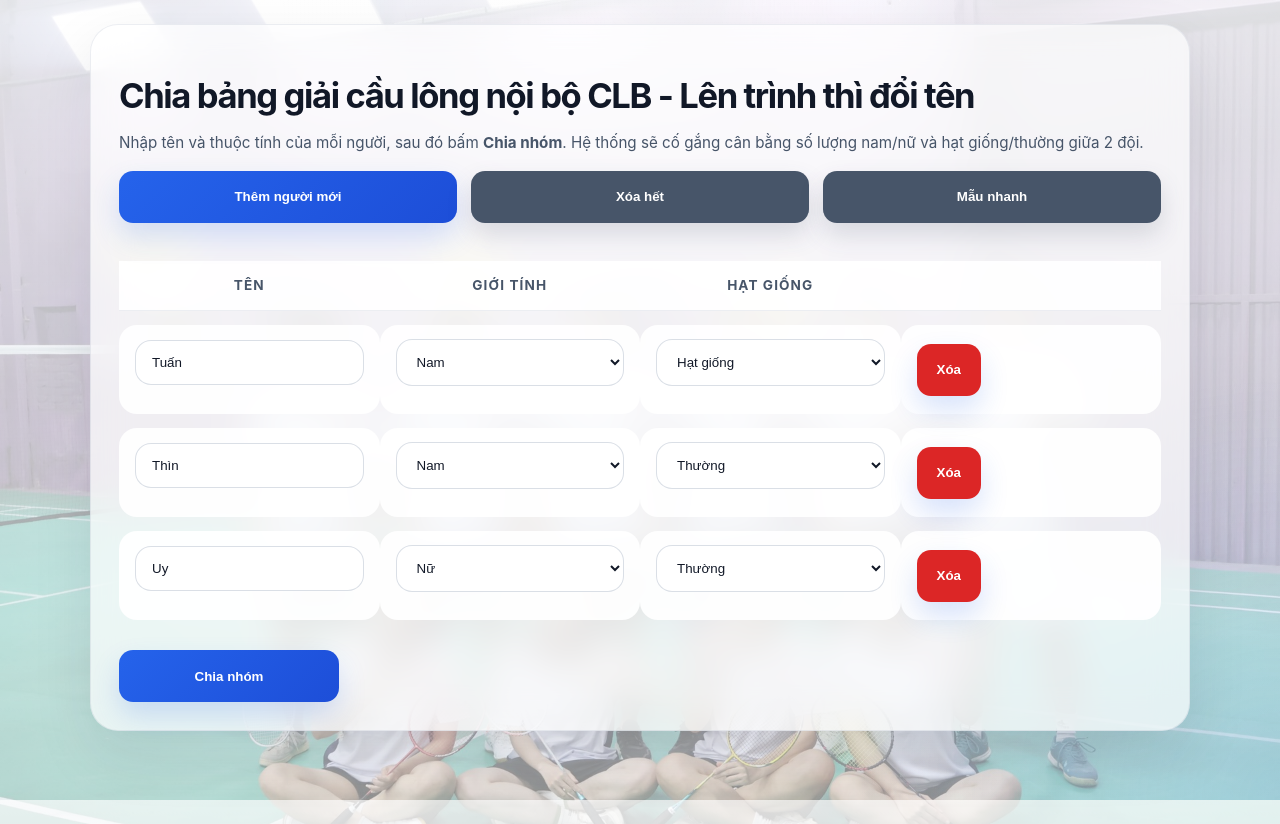
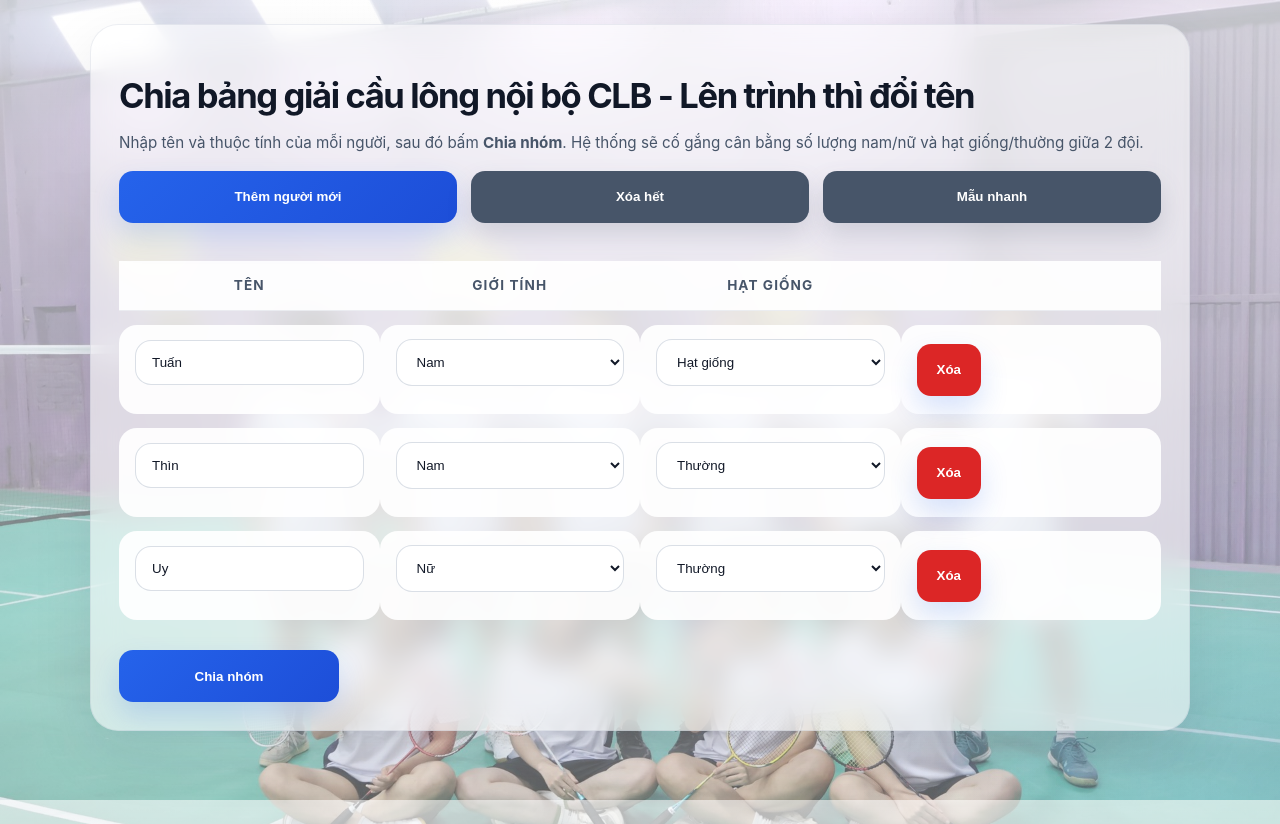
Before and after one commit to thaituan/badminton, a plain HTML site: page group-splitter.html in a window 1280 px wide. Drawn offline with Linux system fonts and the light colour scheme.

Commit message:
Refine UI styles for improved aesthetics and readability

```diff
--- a/group-splitter.html
+++ b/group-splitter.html
@@ -26,7 +26,7 @@
             font-family: Inter, system-ui, -apple-system, BlinkMacSystemFont, 'Segoe UI', sans-serif;
             color: var(--text);
             background-color: #d9e8f0;
-            background-image: linear-gradient(180deg, rgba(255,255,255,0.85), rgba(255,255,255,0.55)), url('background-small.jpg');
+            background-image: linear-gradient(180deg, rgba(255,255,255,0.72), rgba(255,255,255,0.35)), url('background-small.jpg');
             background-position: center bottom;
             background-size: cover;
             background-attachment: fixed;
@@ -37,7 +37,7 @@
             content: '';
             position: fixed;
             inset: 0;
-            background: radial-gradient(circle at top, rgba(255,255,255,0.35), transparent 35%), radial-gradient(circle at bottom right, rgba(96,165,250,0.18), transparent 28%);
+            background: radial-gradient(circle at top, rgba(255,255,255,0.25), transparent 35%), radial-gradient(circle at bottom right, rgba(96,165,250,0.12), transparent 28%);
             pointer-events: none;
             z-index: 0;
         }
@@ -50,14 +50,14 @@
         h1 { font-size: clamp(2rem, 2.7vw, 3.2rem); letter-spacing: -0.04em; }
 
         .card {
-            background: rgba(255,255,255,0.68);
+            background: rgba(255,255,255,0.56);
             border: 1px solid rgba(148,163,184,0.18);
             border-radius: 28px;
             box-shadow: var(--shadow);
             padding: 28px;
             margin: 24px auto;
             max-width: 1100px;
-            backdrop-filter: blur(18px);
+            backdrop-filter: blur(14px);
         }
 
         label { display: inline-block; margin-bottom: 6px; font-weight: 700; color: var(--muted); }
@@ -158,7 +158,7 @@
         .result-card {
             position: relative;
             overflow: hidden;
-            background: rgba(255,255,255,0.82);
+            background: rgba(255,255,255,0.70);
             border: 1px solid rgba(148,163,184,0.22);
             border-radius: 28px;
             padding: 24px;
```
